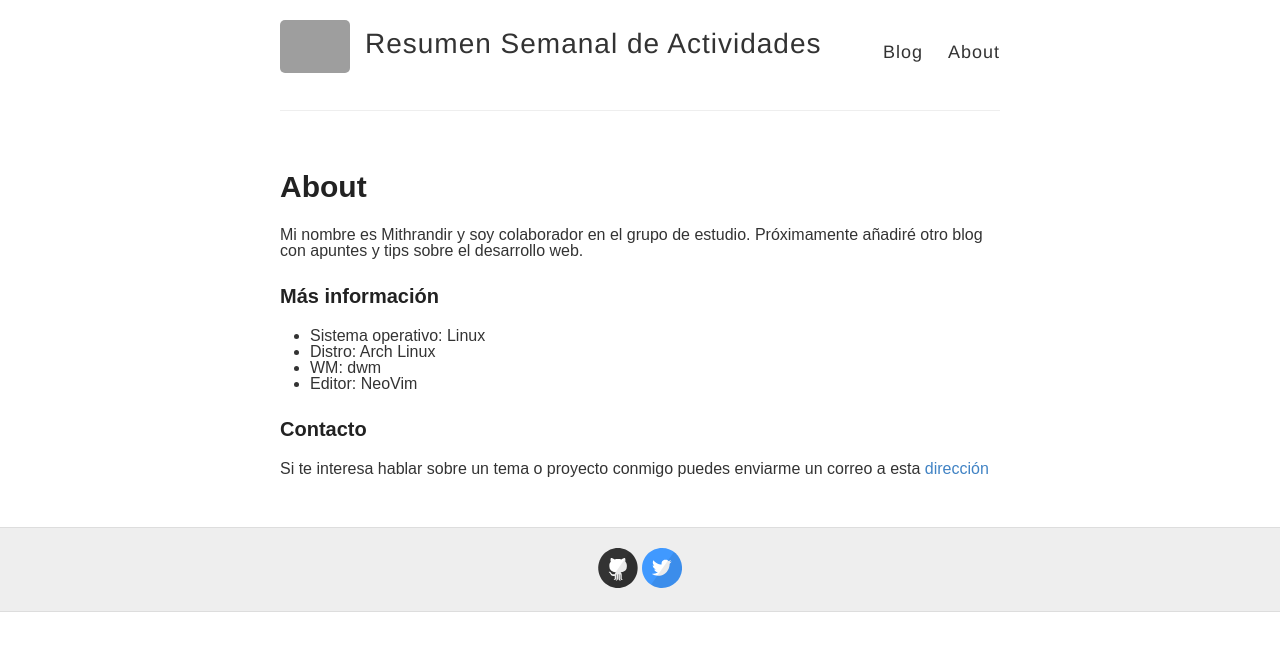
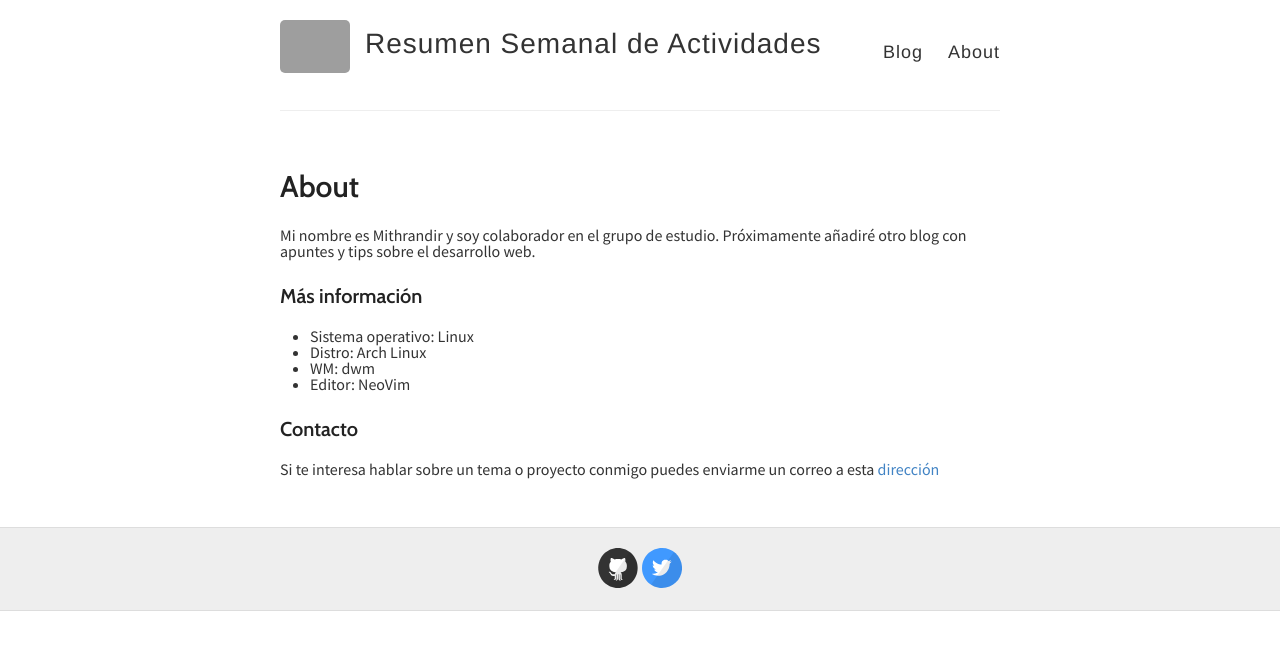
Before and after one commit to ivillajuana/resumenSemanal, a Jekyll site: the page built from about.md, in a window 1280 px wide. Shown: the top 651 px of the page. Built offline with Jekyll 4.4.1, drawn with Linux system fonts in a browser that asks for light colours; grey boxes are pictures that could not be loaded.

Commit message:
Change config files

```diff
--- a/_layouts/default.html
+++ b/_layouts/default.html
@@ -12,6 +12,8 @@
     <link rel="stylesheet" type="text/css" href="{{ site.baseurl }}/style.css" />
     <link rel="alternate" type="application/rss+xml" title="{{ site.name }} - {{ site.description }}" href="{{ site.baseurl }}/feed.xml" />
 
+  <link rel="preconnect" href="https://fonts.gstatic.com">
+  <link href="https://fonts.googleapis.com/css2?family=Cabin:wght@600&family=Source+Sans+Pro&display=swap" rel="stylesheet">
     <!-- Created with Jekyll Now - http://github.com/barryclark/jekyll-now -->
   </head>
 
--- a/index.html
+++ b/index.html
@@ -1,10 +1,6 @@
 ---
 layout: default
 ---
-<head>
-  <link rel="preconnect" href="https://fonts.gstatic.com">
-  <link href="https://fonts.googleapis.com/css2?family=Cabin:wght@600&family=Source+Sans+Pro&display=swap" rel="stylesheet">
-</head>
 <div class="posts">
   {% for post in site.posts %}
     <article class="post">
```
